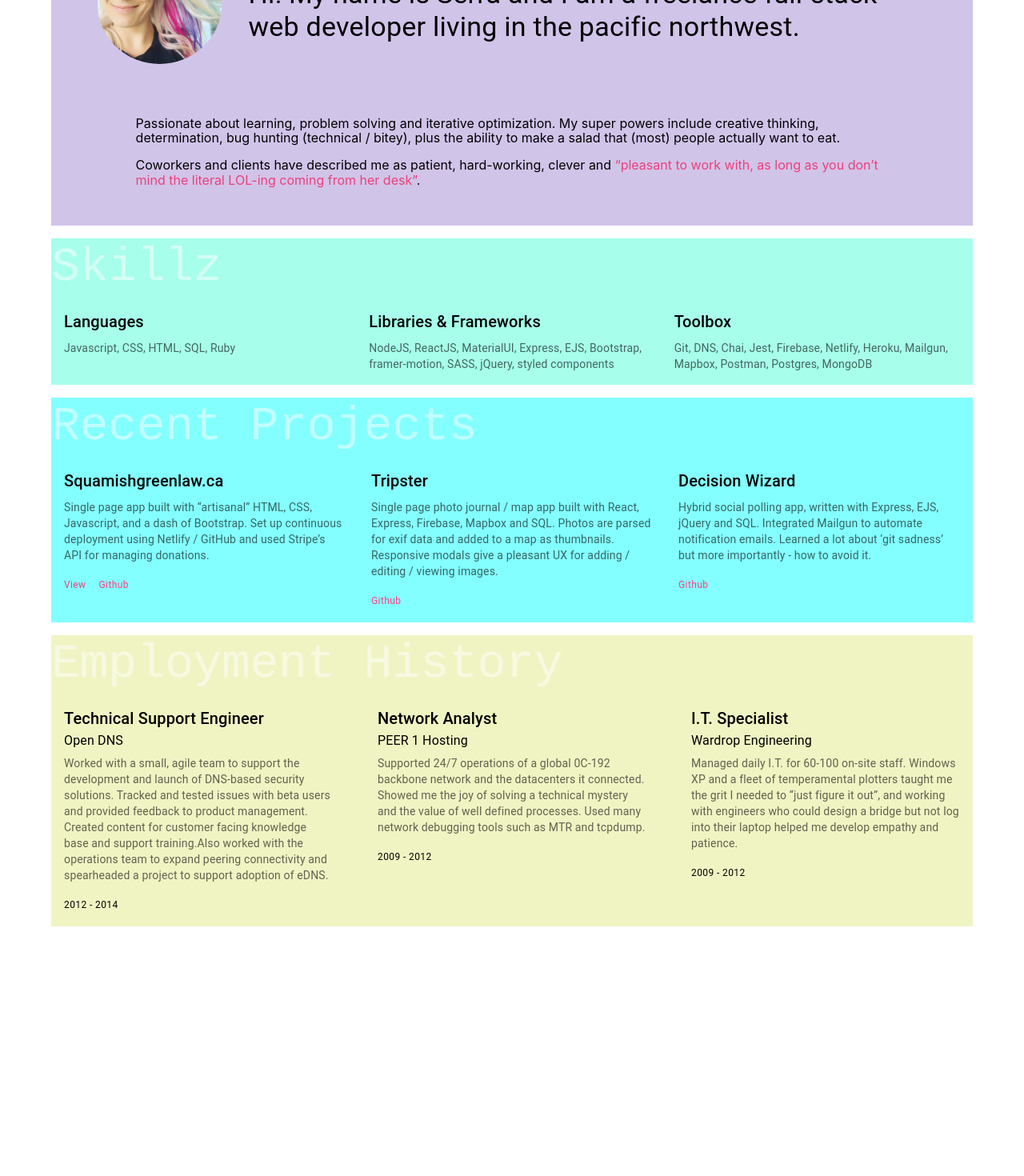
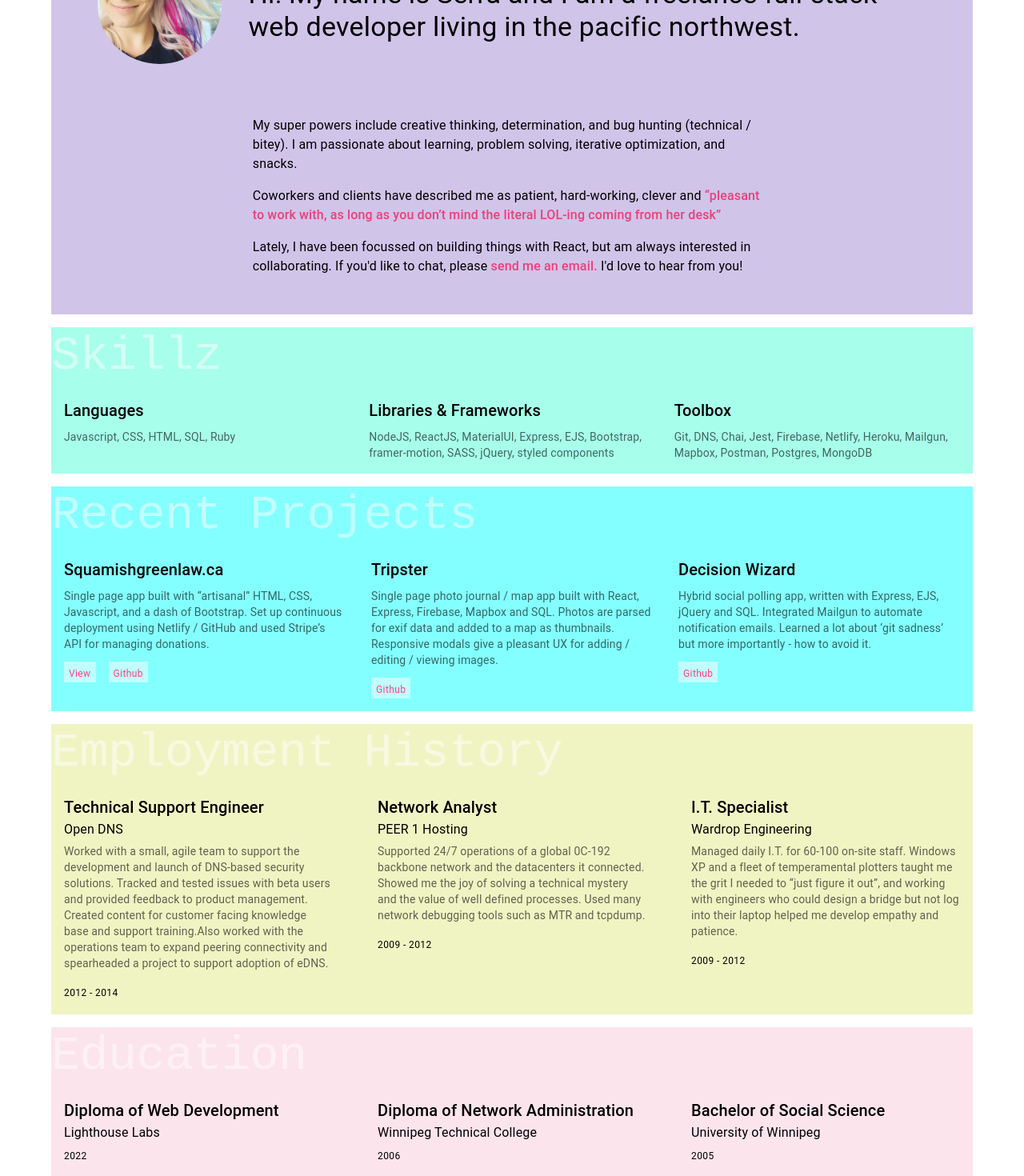
Before and after one commit to teknoboten/boten, a React (Create React App) app: page /resume in a window 1280 px wide. Shown: the part 300-1770 px from the top of the page at 80% size. Before the commit the page ends 1474 px from the top, so only its background shows below. Built offline with nearby package versions, Linux system fonts and the light colour scheme.

Commit message:
add education section

```diff
--- a/src/App.js
+++ b/src/App.js
@@ -1,18 +1,30 @@
 import React from 'react'
-// import { LayoutGroup } from 'framer-motion'
-// import Resume from './Resume'
+import { Link } from 'react-router-dom'
 import Container from '@mui/material/Container'
-
+import Typography from '@mui/material/Typography'
 import Console from './components/Console'
 import './App.css'
-
-// import Header from './components/Header'
-// import Expander from './components/Expander'
 
 function App() {
   return (
     <Container>
       <Console></Console>
+
+      <Link to={'resume'} sx={{ color: '#ffffff' }}>
+        <Typography
+          variant="subtitle1"
+          color="#000000"
+          component="span"
+          sx={{
+            textDecoration: 'none',
+            fontFamily: 'Space Mono, monospace',
+            fontWeight: '500',
+            width: '10vw',
+          }}
+        >
+          view resume
+        </Typography>
+      </Link>
     </Container>
   )
 }
--- a/src/components/Console.js
+++ b/src/components/Console.js
@@ -1,5 +1,4 @@
 import React, { useState } from 'react'
-import { Link } from 'react-router-dom'
 
 import Box from '@mui/material/Box'
 import Typography from '@mui/material/Typography'
@@ -109,7 +108,6 @@ const Console = () => {
           </motion.span>
         )}
       </Typography>
-      <Link to={'resume'}>Rezoom</Link>
     </Box>
   )
 }
--- a/src/components/Project.js
+++ b/src/components/Project.js
@@ -1,5 +1,4 @@
 import React from 'react'
-import { motion } from 'framer-motion'
 import Typography from '@mui/material/Typography'
 import Link from '@mui/material/Link'
 import Box from '@mui/material/Box'
@@ -24,23 +23,29 @@ export default function Project({ title, description, url, tags, github }) {
             href={url}
             rel="noreferrer"
             target="_blank"
-            color="#ec407a"
+            color="#ff4081"
             sx={{
               textDecoration: 'none',
               marginRight: 2,
+              bgcolor: 'rgba(255,255,255, 0.5)',
+              paddingX: '6px',
+              paddingY: '3px',
             }}
           >
             <Typography variant="caption">View</Typography>
           </Link>
         )}
         <Link
-          href={url}
+          href={github}
           rel="noreferrer"
           target="_blank"
           color="#ff4081"
           sx={{
             textDecoration: 'none',
-            fontWeight: '500',
+            marginRight: 2,
+            bgcolor: 'rgba(255,255,255, 0.5)',
+            paddingX: '6px',
+            paddingY: '3px',
           }}
         >
           <Typography variant="caption">Github</Typography>
--- a/src/components/Resume.js
+++ b/src/components/Resume.js
@@ -1,9 +1,9 @@
 import Container from '@mui/material/Container'
 import Summary from './Summary'
-import Header from './Header'
 import Skills from './Skills'
 import ProjectsContainer from './ProjectsContainer'
 import JorbsContainer from './JorbsContainer'
+import SchoolContainer from './SchoolConatiner'
 
 function Resume() {
   return (
@@ -12,6 +12,7 @@ function Resume() {
       <Skills />
       <ProjectsContainer />
       <JorbsContainer />
+      <SchoolContainer />
     </Container>
   )
 }
--- /dev/null
+++ b/src/components/School.js
@@ -0,0 +1,16 @@
+import React from 'react'
+import Box from '@mui/material/Box'
+import Typography from '@mui/material/Typography'
+
+export default function School({ school, program, year }) {
+  return (
+    <Box padding={2}>
+      <Typography variant="h6">{program}</Typography>
+      <Typography variant="body1" gutterBottom>
+        {school}
+      </Typography>
+
+      <Typography variant="caption">{year}</Typography>
+    </Box>
+  )
+}
--- /dev/null
+++ b/src/components/SchoolConatiner.js
@@ -0,0 +1,35 @@
+import React from 'react'
+import Box from '@mui/material/Box'
+import Typography from '@mui/material/Typography'
+import Grid from '@mui/material/Grid'
+
+import { education } from '../rzm.js'
+import School from './School.js'
+
+export default function SchoolContainer() {
+  return (
+    <Box sx={{ bgcolor: '#fce4ec', marginY: 2 }}>
+      <Typography
+        variant="h2"
+        sx={{
+          color: 'white',
+          fontFamily: 'Space Mono, monospace',
+          opacity: '.5',
+        }}
+      >
+        Education
+      </Typography>
+      <Grid container spacing={3}>
+        {education.map((school) => (
+          <Grid item xs={12} sm={4} key={school.title}>
+            <School
+              school={school.school}
+              program={school.program}
+              year={school.year}
+            />
+          </Grid>
+        ))}
+      </Grid>
+    </Box>
+  )
+}
--- a/src/components/Skills.js
+++ b/src/components/Skills.js
@@ -1,5 +1,4 @@
 import React from 'react'
-import Box from '@mui/material/Box'
 import Grid from '@mui/material/Grid'
 import Typography from '@mui/material/Typography'
 import { skills } from '../rzm.js'
--- a/src/components/Summary.js
+++ b/src/components/Summary.js
@@ -1,6 +1,4 @@
 import React from 'react'
-// import { motion } from 'framer-motion'
-import Box from '@mui/material/Box'
 import Typography from '@mui/material/Typography'
 import Grid from '@mui/material/Grid'
 import Link from '@mui/material/Link'
@@ -27,13 +25,13 @@ export default function Summary() {
         </Typography>
       </Grid>
 
-      <Grid item xs={12} paddingY={4} paddingX={6}>
-        <Typography variant="body">
+      <Grid container xs={12} paddingY={4} paddingX={4}>
+        <Grid item xs={12} sm={8} sx={{ marginX: 'auto' }}>
+          <Typography variant="body1">
             <p>
-            Passionate about learning, problem solving and iterative
-            optimization. My super powers include creative thinking,
-            determination, bug hunting (technical / bitey), plus the ability to
-            make a salad that (most) people actually want to eat.
+              My super powers include creative thinking, determination, and bug
+              hunting (technical / bitey). I am passionate about learning,
+              problem solving, iterative optimization, and snacks.
             </p>
             <p>
               Coworkers and clients have described me as patient, hard-working,
@@ -43,17 +41,32 @@ export default function Summary() {
                 rel="noreferrer"
                 target="_blank"
                 color="#ec407a"
-              sx={{ textDecoration: 'none' }}
+                sx={{ textDecoration: 'none', fontWeight: '500' }}
               >
                 {' '}
                 “pleasant to work with, as long as you don’t mind the literal
                 LOL-ing coming from her desk”
               </Link>
-            {/* <a > */}
-            {/* </a> */}.
+            </p>
+
+            <p>
+              Lately, I have been focussed on building things with React, but am
+              always interested in collaborating. If you'd like to chat, please
+              <Link
+                href="mailto:serra@boten.ca"
+                rel="noreferrer"
+                target="_blank"
+                color="#ec407a"
+                sx={{ textDecoration: 'none', fontWeight: '500' }}
+              >
+                {' '}
+                send me an email.
+              </Link>{' '}
+              I'd love to hear from you!
             </p>
           </Typography>
         </Grid>
       </Grid>
+    </Grid>
   )
 }
```
Lines whose indentation alone changed are shown as unchanged.
